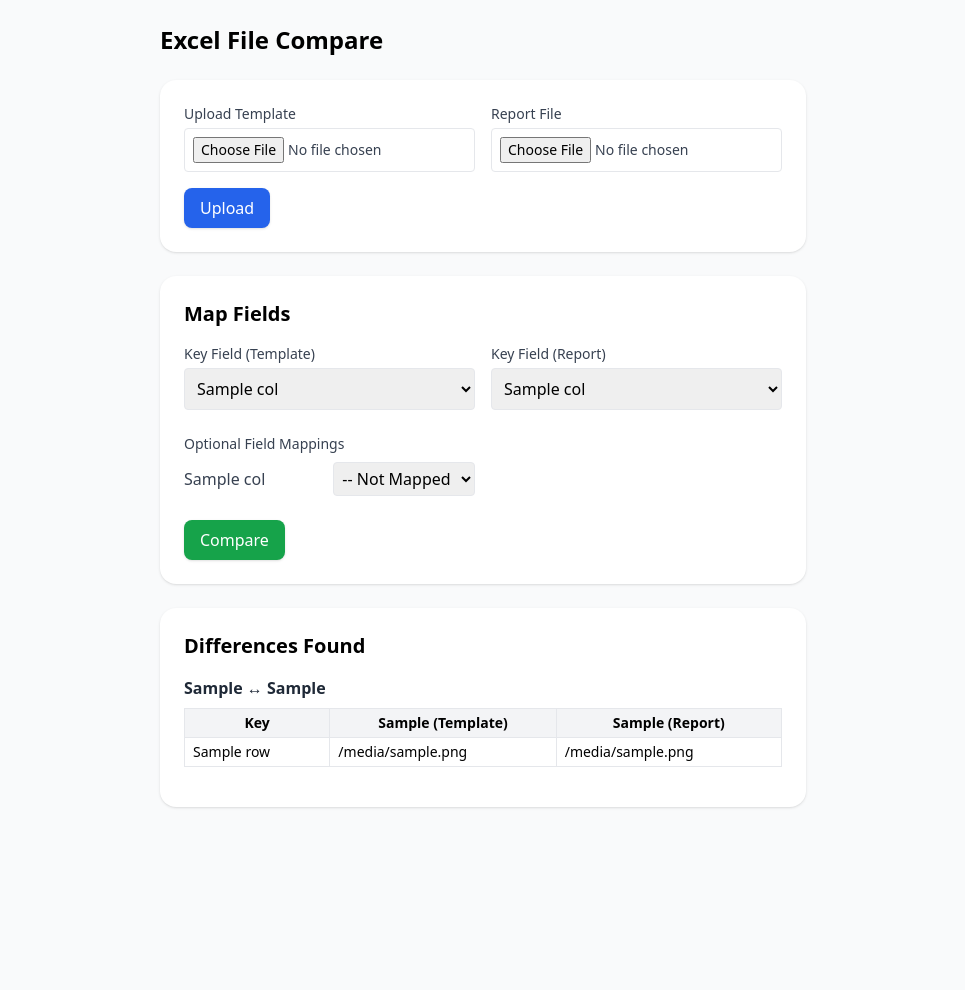
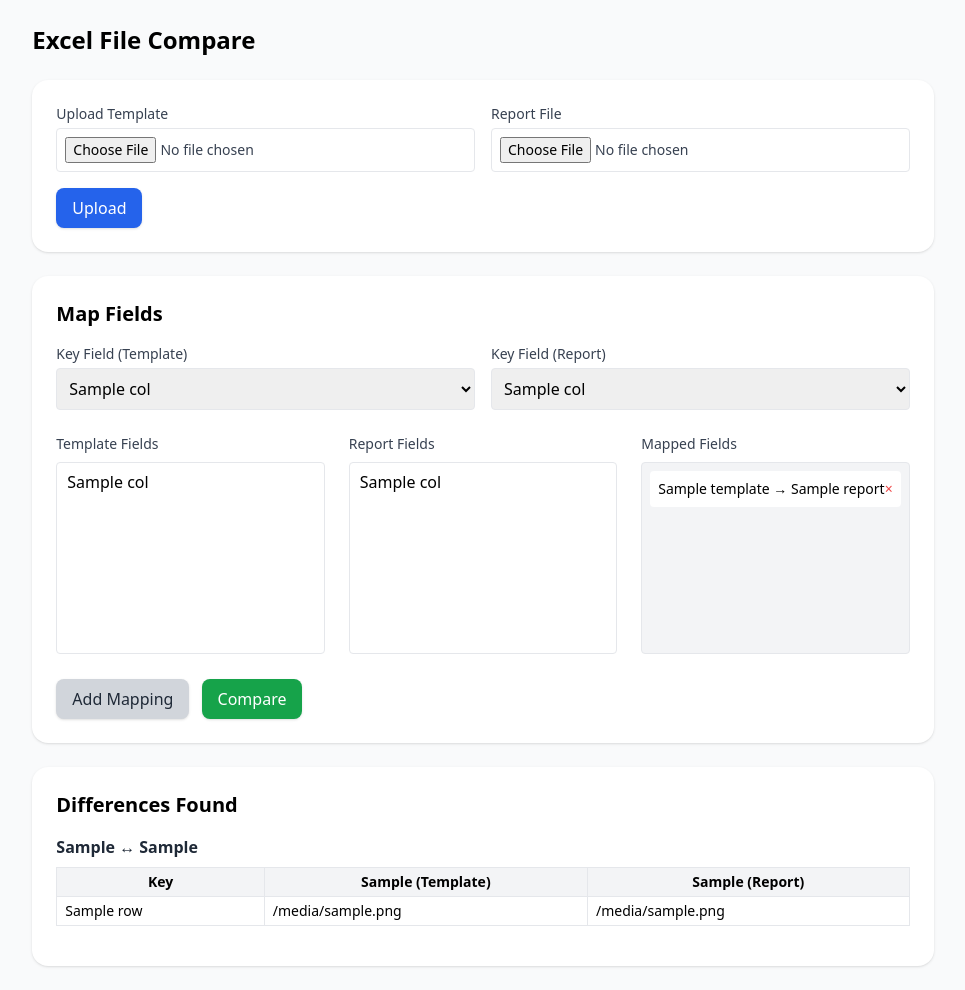
Before and after one commit to nadithakj/nodegrouper, a FastAPI app: template templates/excel_compare.html in a window 1280 px wide. Shown: the whole page, without its empty margins (157-1122 px from the left). Before the commit the page ends 808 px from the top, so only its background shows below. Run offline with FastAPI, Linux system fonts and the light colour scheme; the template is opened without the code that fills it: most values are stand-ins (such as "Sample title", 1, 10 or a date in 2020); some libraries are stand-ins or nearby versions.

Commit message:
Update excel_compare.html

```diff
--- a/templates/excel_compare.html
+++ b/templates/excel_compare.html
@@ -9,7 +9,6 @@
     <main class="flex-grow max-w-6xl mx-auto p-6">
         <h1 class="text-2xl font-bold mb-6">Excel File Compare</h1>
 
-        <!-- Upload form -->
         <form method="post" action="/upload_excel_files" enctype="multipart/form-data"
               class="bg-white p-6 rounded-2xl shadow mb-6">
             <div class="grid md:grid-cols-2 gap-4">
@@ -31,14 +30,18 @@
         </form>
 
         {% if columns1 and columns2 %}
-        <!-- Mapping interface -->
-        <form method="post" action="/map_fields" class="bg-white p-6 rounded-2xl shadow">
+        <form id="mappingForm" method="post" action="/map_fields" class="bg-white p-6 rounded-2xl shadow">
             <input type="hidden" name="file1" value="{{ file1 }}">
             <input type="hidden" name="file2" value="{{ file2 }}">
+            <input type="hidden" name="other_mappings" id="other_mappings">
 
             <h2 class="text-xl font-semibold mb-4">Map Fields</h2>
+            {% if error %}
+            <div class="bg-red-100 border border-red-400 text-red-700 px-4 py-3 rounded relative mb-4" role="alert">
+                <span class="block sm:inline">{{ error }}</span>
+            </div>
+            {% endif %}
 
-            <!-- Key fields -->
             <div class="grid md:grid-cols-2 gap-4 mb-6">
                 <div>
                     <label class="block text-sm font-medium text-gray-700">Key Field (Template)</label>
@@ -60,24 +63,47 @@
                 </div>
             </div>
 
-            <!-- Optional field mappings -->
-            <div class="mb-6">
-                <label class="block text-sm font-medium text-gray-700 mb-2">Optional Field Mappings</label>
-                <div class="grid md:grid-cols-2 gap-4">
+            <div class="mb-6 grid lg:grid-cols-3 gap-6">
+                <div>
+                    <label class="block text-sm font-medium text-gray-700 mb-2">Template Fields</label>
+                    <select id="templateFields" multiple size="10" class="w-full h-48 border rounded p-2 focus:ring focus:ring-blue-200">
                         {% for col in columns1 %}
-                    <div class="flex items-center gap-2">
-                        <span class="w-1/2 text-gray-700">{{ col }}</span>
-                        <select name="mapping_{{ col }}" class="w-1/2 border rounded p-1">
-                            <option value="">-- Not Mapped --</option>
-                            {% for col2 in columns2 %}
-                            <option value="{{ col2 }}">{{ col2 }}</option>
+                            <option value="{{ col }}">{{ col }}</option>
                         {% endfor %}
                     </select>
                 </div>
+
+                <div>
+                    <label class="block text-sm font-medium text-gray-700 mb-2">Report Fields</label>
+                    <select id="reportFields" multiple size="10" class="w-full h-48 border rounded p-2 focus:ring focus:ring-blue-200">
+                        {% for col in columns2 %}
+                            <option value="{{ col }}">{{ col }}</option>
                         {% endfor %}
+                    </select>
+                </div>
+
+                <div>
+                    <label class="block text-sm font-medium text-gray-700 mb-2">Mapped Fields</label>
+                    <ul id="mappedList" class="w-full h-48 border rounded p-2 overflow-auto bg-gray-100 text-sm">
+                        {% if mapped_pairs %}
+                            {% for pair in mapped_pairs %}
+                                <li class="bg-white p-2 mb-1 rounded flex justify-between items-center">
+                                    <span>{{ pair.template }} &rarr; {{ pair.report }}</span>
+                                    <button type="button" class="text-red-500 hover:text-red-700" onclick="removeMapping(this)">
+                                        &times;
+                                    </button>
+                                    <input type="hidden" value='{"template": "{{ pair.template }}", "report": "{{ pair.report }}"}'>
+                                </li>
+                            {% endfor %}
+                        {% endif %}
+                    </ul>
                 </div>
             </div>
 
+            <button type="button" id="addMappingBtn"
+                    class="bg-gray-300 text-gray-800 px-4 py-2 rounded-lg shadow hover:bg-gray-400 mr-2">
+                Add Mapping
+            </button>
             <button type="submit"
                     class="bg-green-600 text-white px-4 py-2 rounded-lg shadow hover:bg-green-700">
                 Compare
@@ -85,7 +111,6 @@
         </form>
         {% endif %}
 
-        <!-- Results -->
         {% if diffs %}
         <div class="mt-6 bg-white p-6 rounded-2xl shadow">
             <h2 class="text-xl font-semibold mb-4">Differences Found</h2>
@@ -117,5 +142,70 @@
         </div>
         {% endif %}
     </main>
+
+    <script>
+        document.addEventListener('DOMContentLoaded', () => {
+            const templateFields = document.getElementById('templateFields');
+            const reportFields = document.getElementById('reportFields');
+            const addMappingBtn = document.getElementById('addMappingBtn');
+            const mappedList = document.getElementById('mappedList');
+            const otherMappingsInput = document.getElementById('other_mappings');
+            const mappingForm = document.getElementById('mappingForm');
+
+            // Initialize or load existing mappings
+            let mappedPairs = [];
+            if (otherMappingsInput.value) {
+                mappedPairs = JSON.parse(otherMappingsInput.value);
+            }
+
+            // Function to render the mapped list
+            const renderMappedList = () => {
+                mappedList.innerHTML = '';
+                mappedPairs.forEach(pair => {
+                    const li = document.createElement('li');
+                    li.className = 'bg-white p-2 mb-1 rounded flex justify-between items-center';
+                    li.innerHTML = `
+                        <span>${pair.template} &rarr; ${pair.report}</span>
+                        <button type="button" class="text-red-500 hover:text-red-700" onclick="removeMapping(this)">
+                            &times;
+                        </button>
+                        <input type="hidden" value='${JSON.stringify(pair)}'>
+                    `;
+                    mappedList.appendChild(li);
+                });
+            };
+
+            // Event listener for the "Add Mapping" button
+            addMappingBtn.addEventListener('click', () => {
+                const templateField = templateFields.value;
+                const reportField = reportFields.value;
+
+                if (templateField && reportField) {
+                    const newPair = { template: templateField, report: reportField };
+                    if (!mappedPairs.some(p => p.template === newPair.template || p.report === newPair.report)) {
+                         mappedPairs.push(newPair);
+                         renderMappedList();
+                    } else {
+                        alert("A field can only be mapped once!");
+                    }
+                } else {
+                    alert('Please select a field from both lists.');
+                }
+            });
+
+            // Function to remove a mapping
+            window.removeMapping = (button) => {
+                const li = button.parentElement;
+                const pairValue = JSON.parse(li.querySelector('input[type="hidden"]').value);
+                mappedPairs = mappedPairs.filter(pair => !(pair.template === pairValue.template && pair.report === pairValue.report));
+                renderMappedList();
+            };
+
+            // Before form submission, populate the hidden input
+            mappingForm.addEventListener('submit', () => {
+                otherMappingsInput.value = JSON.stringify(mappedPairs);
+            });
+        });
+    </script>
 </body>
 </html>
```
Lines whose indentation alone changed are shown as unchanged.
